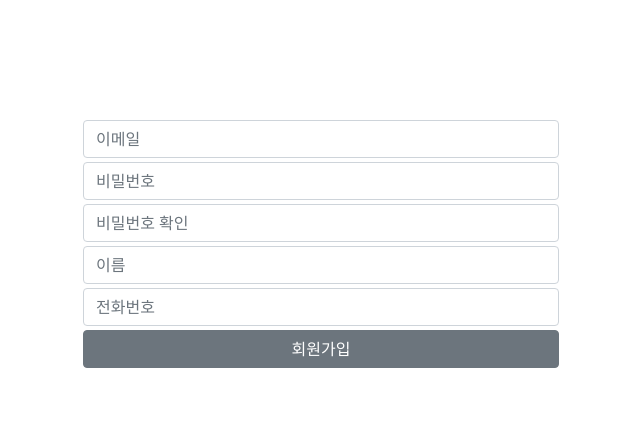
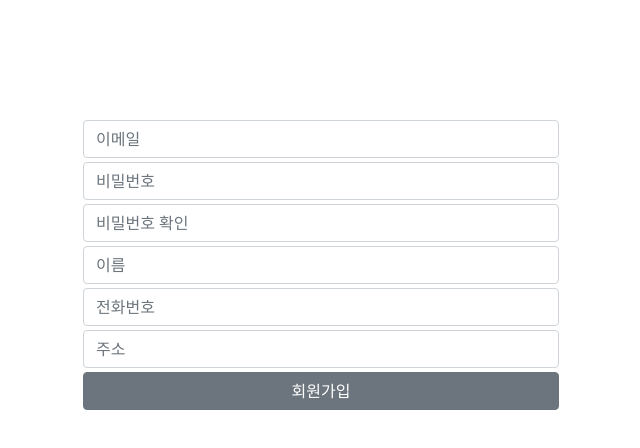
Before and after one commit to hwangseonju/MonitoringBwadrigo, a React (Create React App) app in the folder front/bwadrigo/: page /signup in a window 1280 px wide. Shown: the top 448 px of the page, without its empty margins (319-959 px from the left). Built offline with nearby package versions, Linux system fonts and the light colour scheme.

Commit message:
[S06P31S104-162] Feat:update_member
회원관리 수정

```diff
--- a/front/bwadrigo/src/components/profile.jsx
+++ b/front/bwadrigo/src/components/profile.jsx
@@ -9,15 +9,19 @@ function Profile() {
     return(
         <>
             <div>
-                <h2> 런드리고와 함께 빨래없는 생활을 시작하세요.</h2>
 
-                {isLogin?
+
+            {isLogin?
             <div>
 
-                <Button>이름받기</Button>
+                <h2>?님 런드리고와 함께 빨래없는 생활을 시작하세요.</h2>
+                <Button variant="success" href="/">결제내역</Button>
+                <Button variant="success" href="/">내정보</Button>
+                <Button variant="success" href="/">이용중인 서비스</Button>
             </div>
             :
             <div>
+                <h2> 런드리고와 함께 빨래없는 생활을 시작하세요.</h2>
                  <Button variant="success" href="/login">로그인</Button>{' '}
             </div>
             }
--- a/front/bwadrigo/src/components/signup.jsx
+++ b/front/bwadrigo/src/components/signup.jsx
@@ -24,10 +24,11 @@ function Signup() {
         memberPassword: "",
         passwordConfirmation: "",
         memberName: "",
-        memberPhone: ""
+        memberPhone: "",
+        memberAddress: ""
     });
 
-    const {memberEmail, memberPassword, passwordConfirmation, memberName, memberPhone} = inputs;
+    const {memberEmail, memberPassword, passwordConfirmation, memberName, memberPhone, memberAddress} = inputs;
 
     const onChange = (e) => {
         const {value, name} = e.target;
@@ -184,6 +185,15 @@ function Signup() {
               maxLength={15}
               onKeyPress={onKeyPress}
             ></Form.Control>
+            <Form.Control
+              className="mb-1"
+              placeholder="주소"
+              name="memberAddress"
+              onChange={onChange}
+              value={memberAddress}
+              maxLength={100}
+              onKeyPress={onKeyPress}
+            ></Form.Control>
             <div className="d-grid gap-2">
               <Button onClick={onSignup} variant="secondary">
                 회원가입
```
